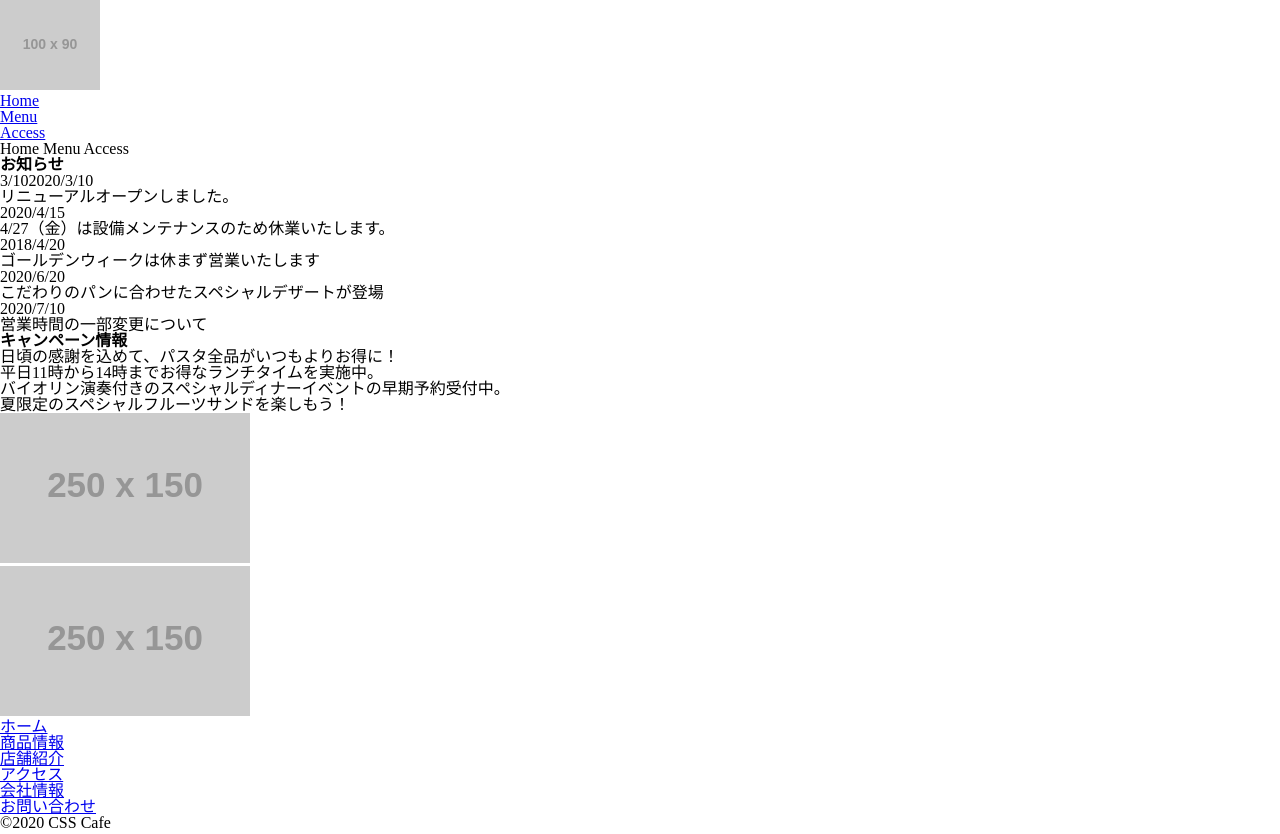
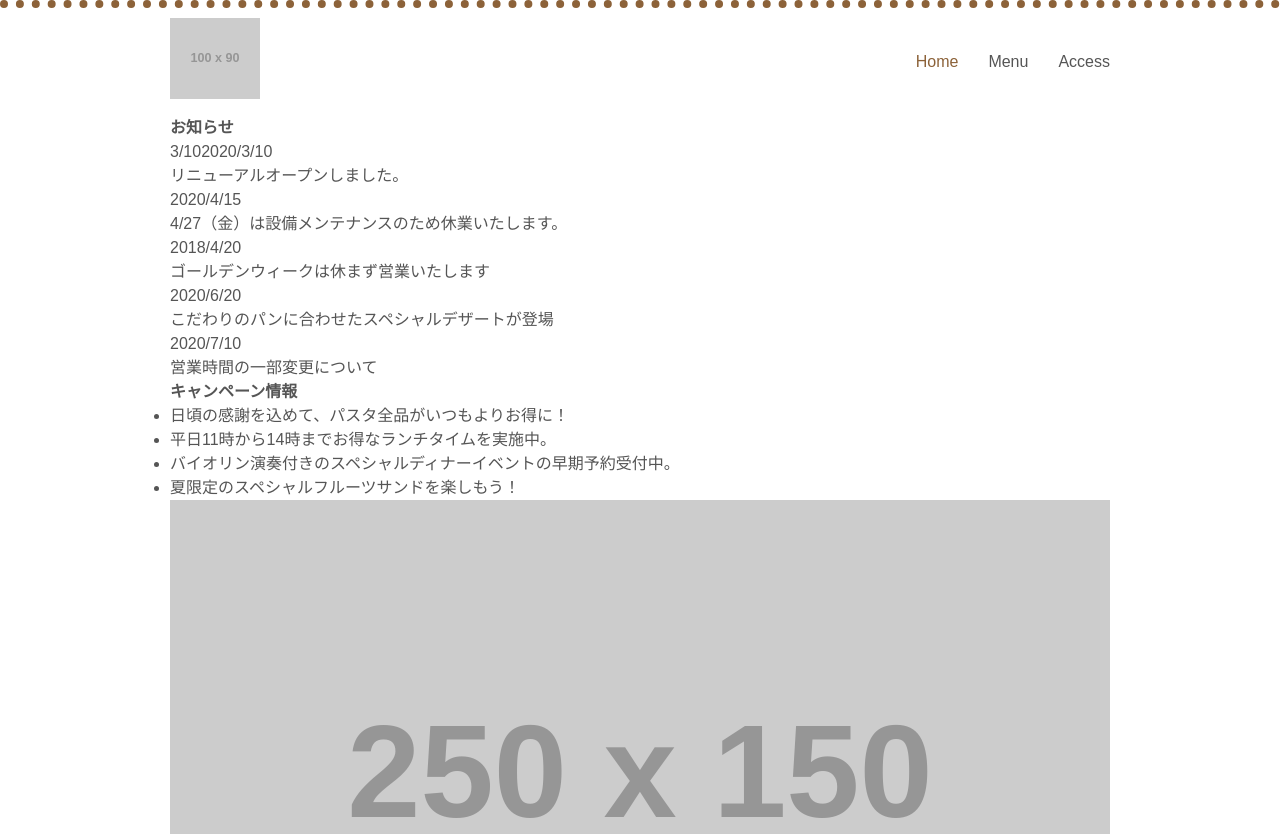
Before and after one commit to wakana12345/web, a plain HTML site: page CSS-CAFE/index.html in a window 1280 px wide. Shown: the top 834 px of the page. Drawn offline with Linux system fonts and the light colour scheme; placeholder pictures from the web are drawn by us.

Commit message:
add cafe css file

```diff
--- a/CSS-CAFE/css/base.css
+++ b/CSS-CAFE/css/base.css
@@ -0,0 +1,56 @@
+@charset "utf-8";
+
+/* common */
+html {
+  font-size: 100%;
+}
+
+body {
+  font-family: "Hiragino Kaku Gothic proN", "メイリオ", sans-serif;
+  color: #555;
+  line-height: 1.5;
+}
+
+img {
+  width: 100%;
+}
+
+.wrapper {
+  max-width: 940px;
+  margin: 0 auto;
+  padding: 0 10px;
+}
+
+header {
+  border-top: 8px dotted #8c6239;
+}
+
+.header_logo {
+  width: 90px;
+}
+
+.header_content {
+  display: flex;
+  align-items: center;
+  justify-content: space-between;
+  margin: 10px auto;
+}
+
+header nav ul {
+  display: flex;
+}
+
+header nav ul li {
+  margin-left: 30px;
+}
+
+header nav ul li a {
+  text-decoration: none;
+  color: #555
+}
+
+header nav ul li a:hover,
+header nav ul li a:active,
+header nav ul li.current a {
+  color: #8c6239
+}
--- a/CSS-CAFE/index.html
+++ b/CSS-CAFE/index.html
@@ -22,9 +22,6 @@
             <li><a href="#">Menu</a> </li>
             <li><a href="#">Access</a></li>
           </ul>
-          Home
-          Menu
-          Access
         </nav>
       </div>
       <div id="main_image">
```
